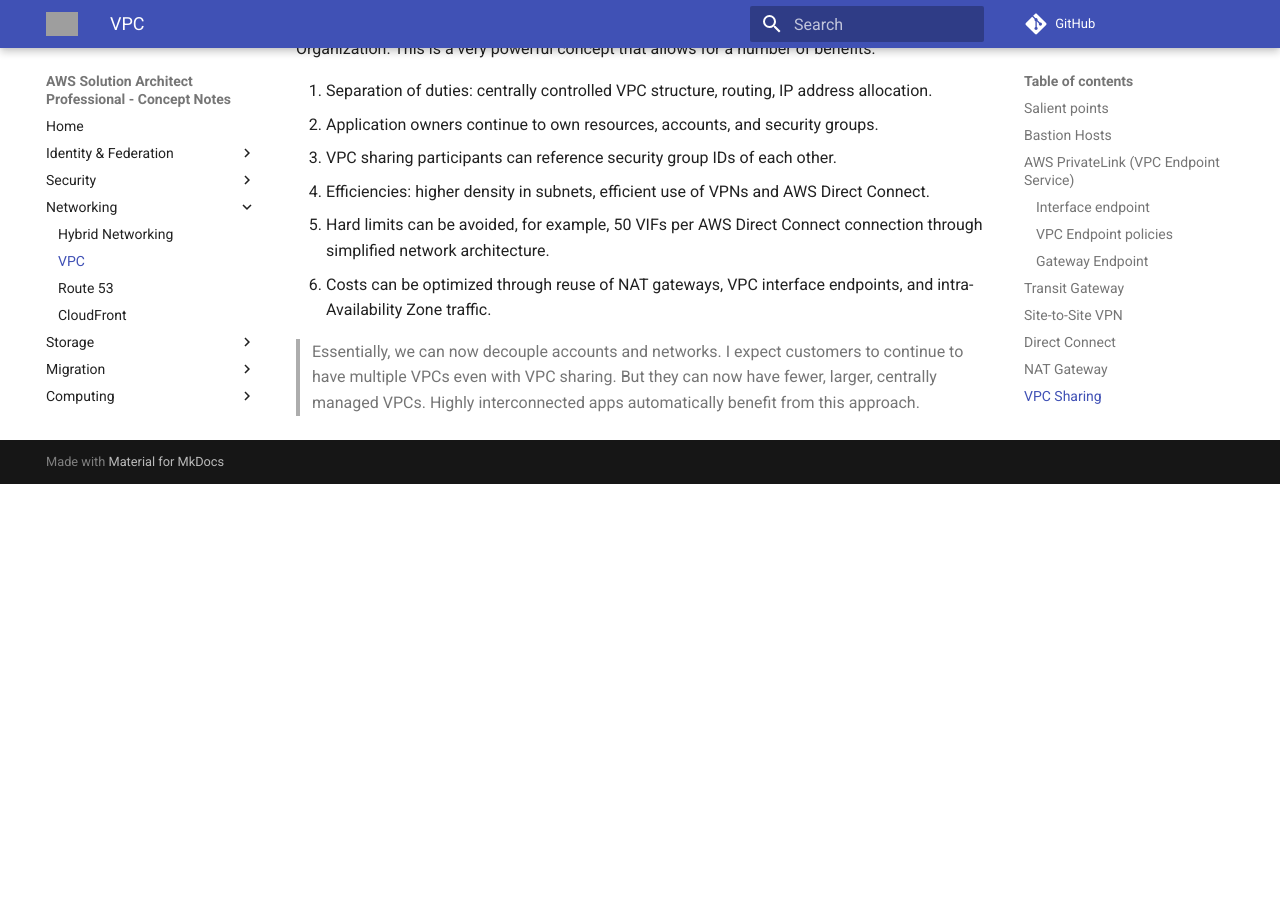
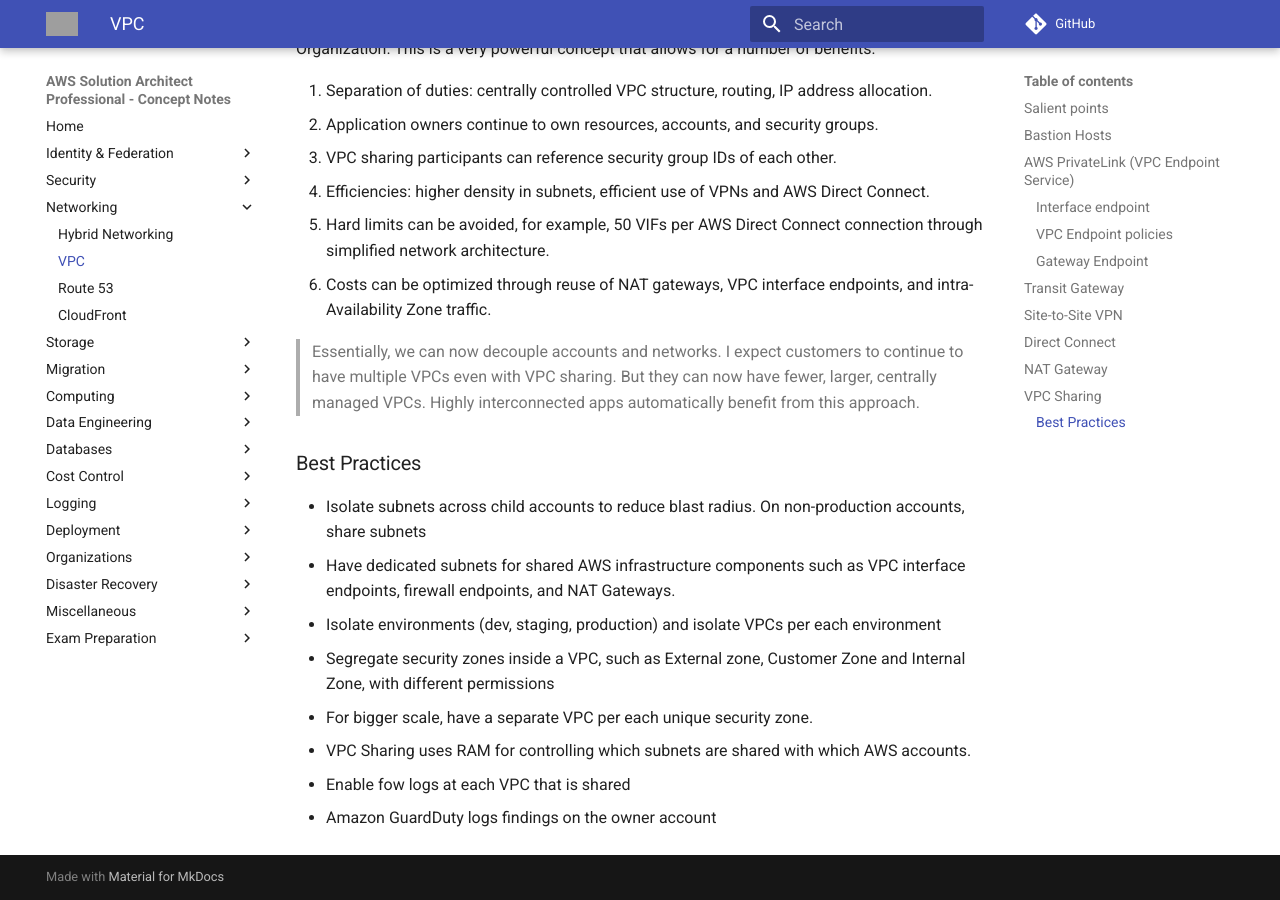
Before and after one commit to jeyabalajis/aws-certified-sa-pro-notes, an MkDocs documentation site: the page built from docs/network/vpc.md, in a window 1280 px wide and 900 px high, scrolled down 3911 px. Built offline with MkDocs 1.6.1 and Material for MkDocs 9.7.7, drawn with Linux system fonts in a browser that asks for light colours; comment, search, counter and statistics services are not loaded; before the commit the page ends 4395 px from its top, so only the background shows below that; grey boxes are pictures that could not be loaded.

Commit message:
Update vpc.md

```diff
--- a/docs/network/vpc.md
+++ b/docs/network/vpc.md
@@ -104,3 +104,14 @@
 5. Costs can be optimized through reuse of NAT gateways, VPC interface endpoints, and intra-Availability Zone traffic.
 
 > Essentially, we can now decouple accounts and networks. I expect customers to continue to have multiple VPCs even with VPC sharing. But they can now have fewer, larger, centrally managed VPCs. Highly interconnected apps automatically benefit from this approach.
+
+### Best Practices
+
+- Isolate subnets across child accounts to reduce blast radius. On non-production accounts, share subnets
+- Have dedicated subnets for shared AWS infrastructure components such as VPC interface endpoints, firewall endpoints, and NAT Gateways.
+- Isolate environments (dev, staging, production) and isolate VPCs per each environment
+- Segregate security zones inside a VPC, such as External zone, Customer Zone and Internal Zone, with different permissions
+- For bigger scale, have a separate VPC per each unique security zone.
+- VPC Sharing uses RAM for controlling which subnets are shared with which AWS accounts.
+- Enable fow logs at each VPC that is shared
+- Amazon GuardDuty logs findings on the owner account
```
